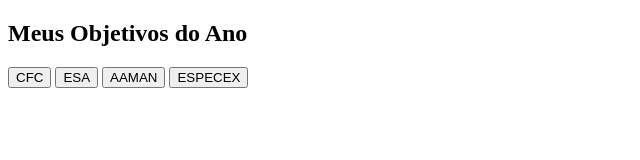
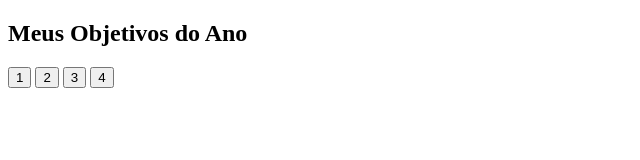
Before and after one commit to GabrielMottaMendes/GabrielMottaMendes-3D-2024, a plain HTML site: page index.html in a window 1280 px wide. Shown: the whole page, without its empty margins (0-640 px from the left). Drawn offline with Linux system fonts and the light colour scheme.

Commit message:
Update index.html

```diff
--- a/index.html
+++ b/index.html
@@ -9,10 +9,10 @@
 <body>
     <section class="Conteudo Principal"></section>
     <h2 class="tituloprincipal">Meus Objetivos do Ano</h2>
-    <button class="botao">CFC</button>
-    <button class="botao">ESA</button>
-    <button class="botao">AAMAN</button>
-    <button class="botao">ESPECEX</button>
+    <button class="botao">1</button>
+    <button class="botao">2</button>
+    <button class="botao">3</button>
+    <button class="botao">4</button>
 
 </body>
 </html>
```
